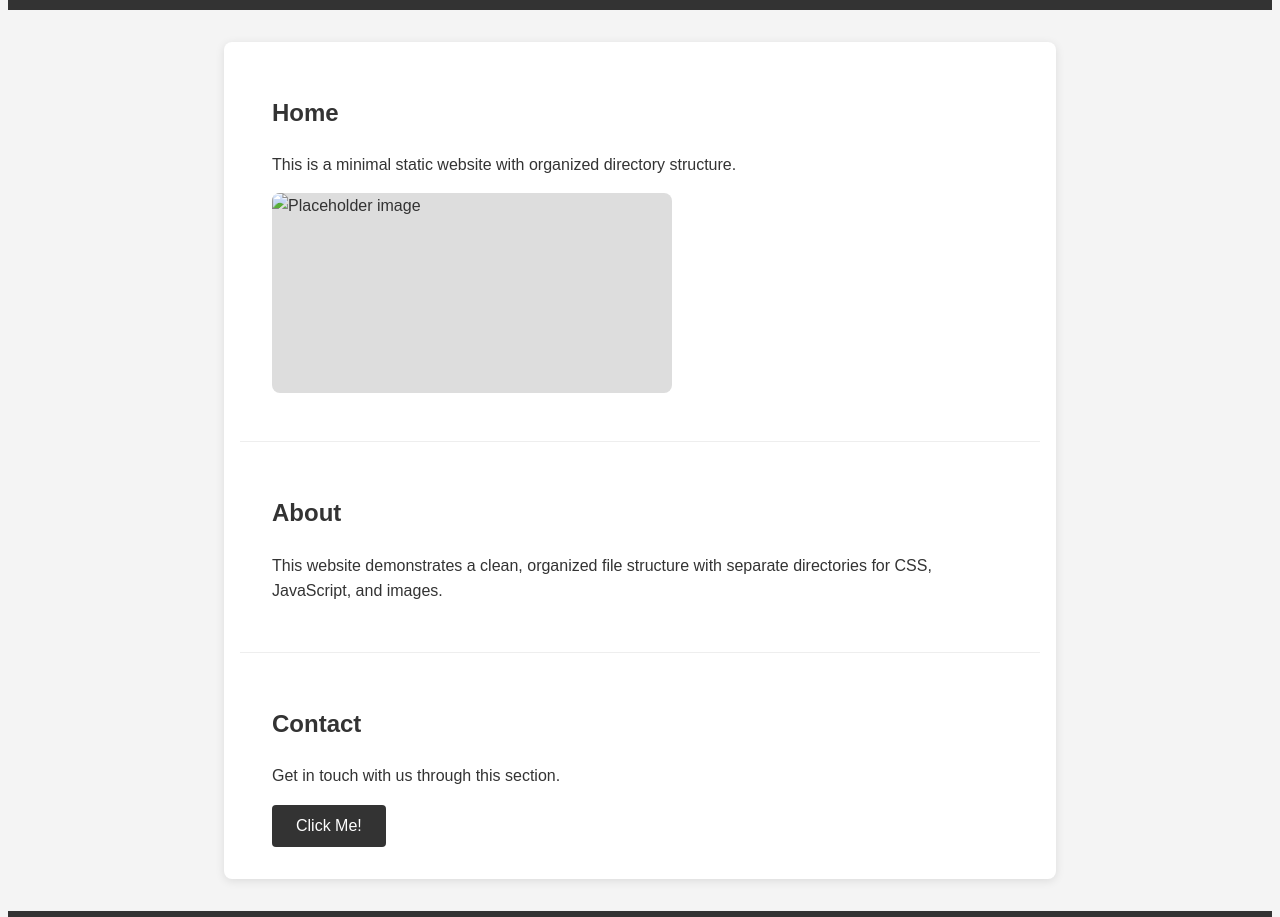
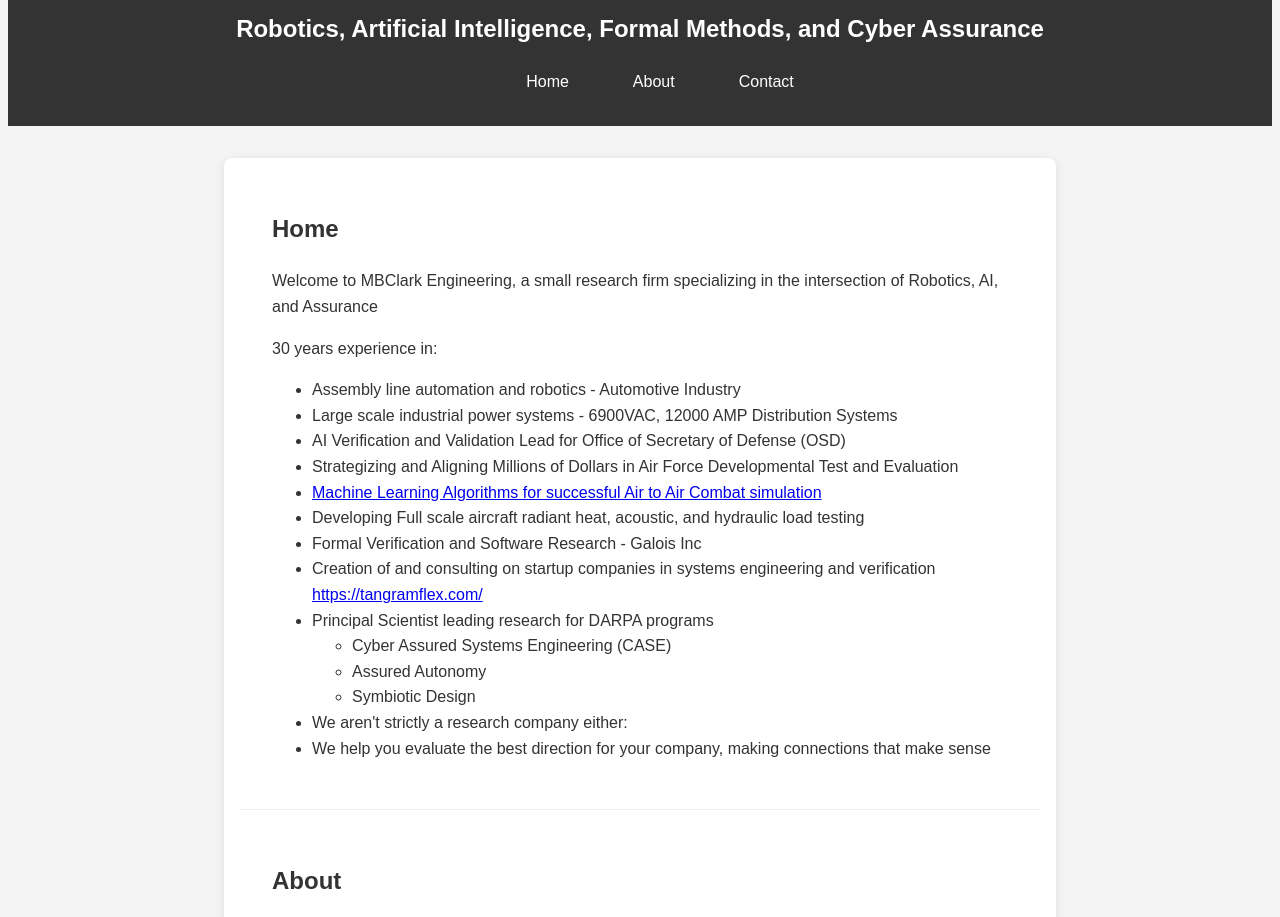
Before and after one commit to mbclarkengineering/mbclarkengineering.github.io, a plain HTML site: page index.html in a window 1280 px wide. Shown: the part 166-1083 px from the top of the page. Drawn offline with Linux system fonts and the light colour scheme.

Commit message:
Base Updates

```diff
--- a/index.html
+++ b/index.html
@@ -8,7 +8,9 @@
 </head>
 <body>
     <header>
-        <h1>Welcome to My Website</h1>
+        <h1>MBClark Engineering LLC</h1>
+        <h2>Consulting firm for the application of </h2>
+        <h2>Robotics, Artificial Intelligence, Formal Methods, and Cyber Assurance</h2>
         <nav>
             <ul>
                 <li><a href="#home">Home</a></li>
@@ -21,13 +23,36 @@
     <main>
         <section id="home">
             <h2>Home</h2>
-            <p>This is a minimal static website with organized directory structure.</p>
-            <img src="img/placeholder.jpg" alt="Placeholder image" class="hero-image">
+            <p>Welcome to MBClark Engineering, a small research firm specializing in the intersection of Robotics, AI, and Assurance</p>
+            <p>30 years experience in:</p>
+            <ul>
+            <li>Assembly line automation and robotics - Automotive Industry</li>
+            <li>Large scale industrial power systems - 6900VAC, 12000 AMP Distribution Systems</li>
+            <li>AI Verification and Validation Lead for Office of Secretary of Defense (OSD)</li>
+            <li>Strategizing and Aligning Millions of Dollars in Air Force Developmental Test and Evaluation</li>
+            <li><a href="https://www.researchgate.net/profile/Nicholas-Ernest-2/publication/301944635_Genetic_Fuzzy_based_Artificial_Intelligence_for_Unmanned_Combat_Aerial_Vehicle_Control_in_Simulated_Air_Combat_Missions/links/576c4e5408ae193ef3a9a384/Genetic-Fuzzy-based-Artificial-Intelligence-for-Unmanned-Combat-Aerial-Vehicle-Control-in-Simulated-Air-Combat-Missions.pdf?_sg%5B0%5D=started_experiment_milestone&origin=journalDetail&_rtd=e30%3D" target="_blank">Machine Learning Algorithms for successful Air to Air Combat simulation</a></li>
+            <li>Developing Full scale aircraft radiant heat, acoustic, and hydraulic load testing</li>
+            <li>Formal Verification and Software Research - Galois Inc</li>
+            <li>Creation of and consulting on startup companies in systems engineering and verification <a href="https://tangramflex.com/" target="_blank">https://tangramflex.com/</a></li>
+            <li>Principal Scientist leading research for DARPA programs
+              <ul>
+                <li>Cyber Assured Systems Engineering (CASE)</li>
+                <li>Assured Autonomy</li>
+                <li>Symbiotic Design</li>
+              </ul>
+            </li>
+
+            </li>
+
+            <li>We aren't strictly a research company either:</li>
+            <li>We help you evaluate the best direction for your company, making connections that make sense</li>
+        </ul>
         </section>
 
         <section id="about">
             <h2>About</h2>
-            <p>This website demonstrates a clean, organized file structure with separate directories for CSS, JavaScript, and images.</p>
+            <p>Mr. Clark, CEO of MBClark Engineering LLC, has 28 years of engineering experience spanning the automotive industry, the Air Force Research Lab, and the private sector (Galois). During his tenure at AFRL and Galois, Mr. Clark consulted on DARPA cyber resiliency programs such as High Assurance Cyber Military Systems (HACMS) and Cyber Assured Systems Engineering (CASE).
+</p>
         </section>
 
         <section id="contact">
@@ -38,7 +63,7 @@
     </main>
 
     <footer>
-        <p>&copy; 2025 Minimal Website. All rights reserved.</p>
+        <p>&copy; 2025 MBClark Engineering LLC. All rights reserved.</p>
     </footer>
 
     <script src="js/script.js"></script>
--- a/js/script.js
+++ b/js/script.js
@@ -21,7 +21,7 @@ document.addEventListener('DOMContentLoaded', function() {
 
     if (contactBtn) {
         contactBtn.addEventListener('click', function() {
-            alert('Thanks for clicking! This is where you could add contact functionality.');
+            window.location.href = 'mailto:matt@mbclarkengineering.com';
         });
     }
 
```
Also changed, not shown: img/Logo.jpg (added).
